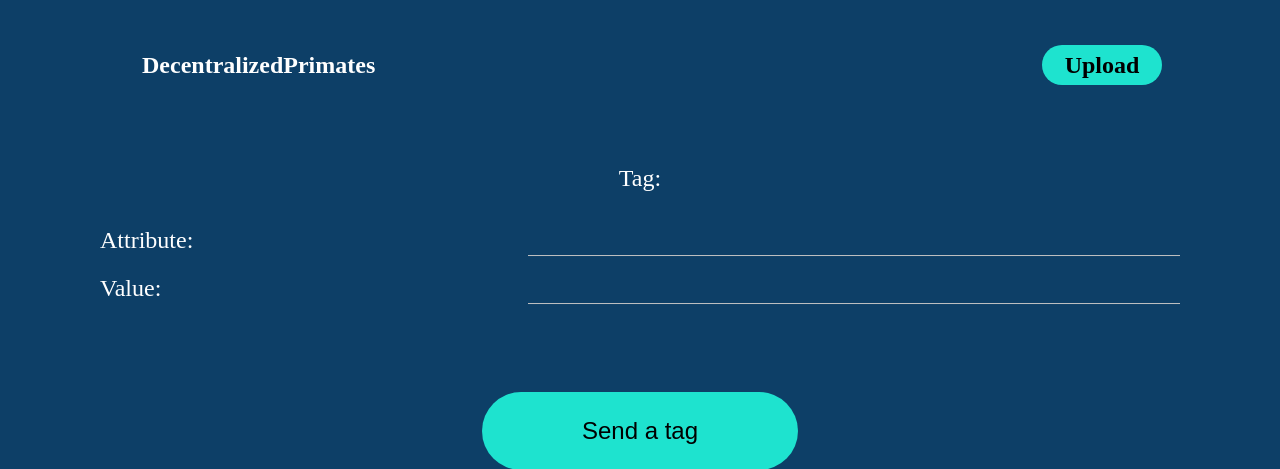
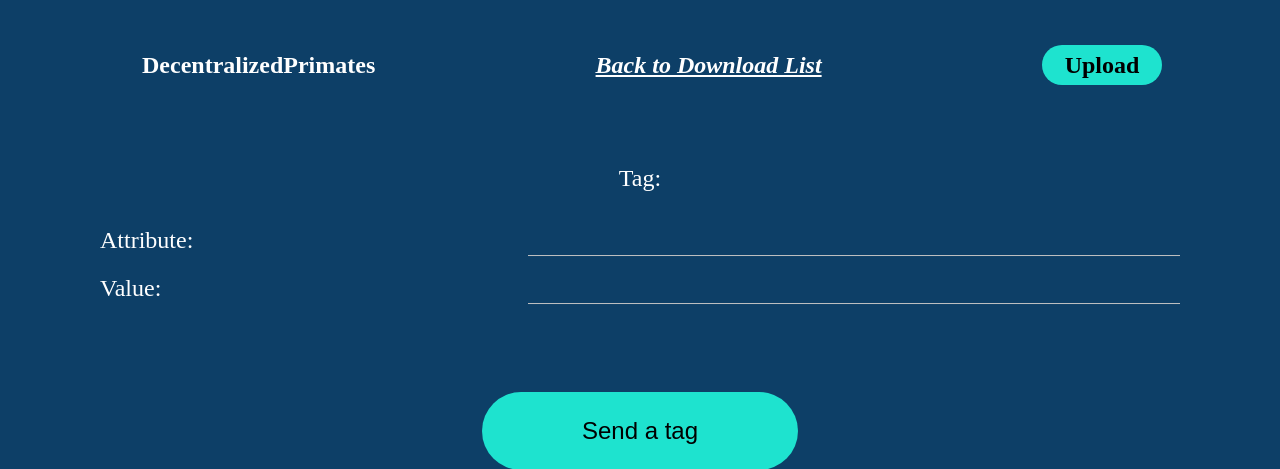
Before and after one commit to DecentralizedPrimates/DecentralizedTracker, a FastAPI app: template static/templates/add_tag.html in a window 1280 px wide. Shown: the top 469 px of the page. Run offline with FastAPI, Linux system fonts and the light colour scheme; the template is opened without the code that fills it, so the values that code supplies are empty; parts of the project's set-up code (start-up, migrations or seed data) failed here and were passed over; some libraries are stand-ins or nearby versions.

Commit message:
Update add_tag.html

```diff
--- a/static/templates/add_tag.html
+++ b/static/templates/add_tag.html
@@ -16,6 +16,9 @@
       <a href="index.html">
         <div class="heading">DecentralizedPrimates</div>
       </a>
+	<div>
+	<a href="javascript:history.back()" style="color: #FFFFFF; font-size: 24px; font-style: italic; text-decoration: underline; line-height: 40px">Back to Download List</a>
+	</div>
       <div class="right">
         <div class="button-upload">
           <a href="upload.html">Upload</a>
```
